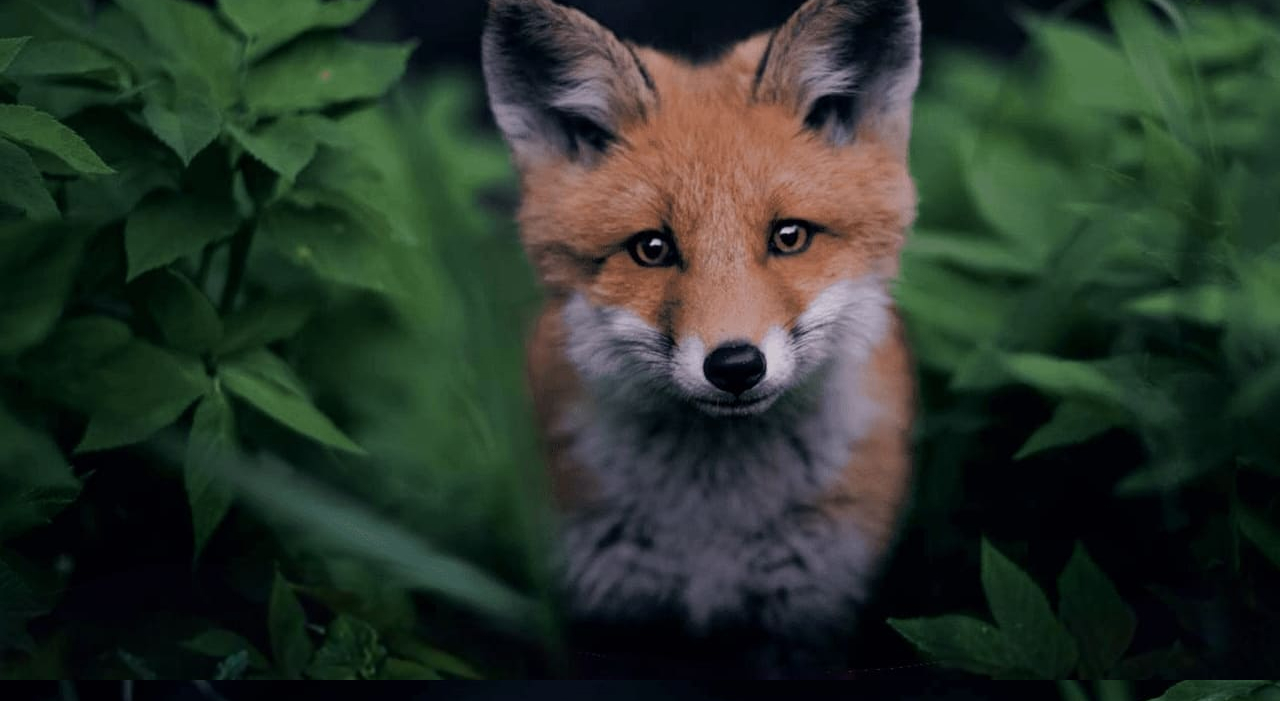
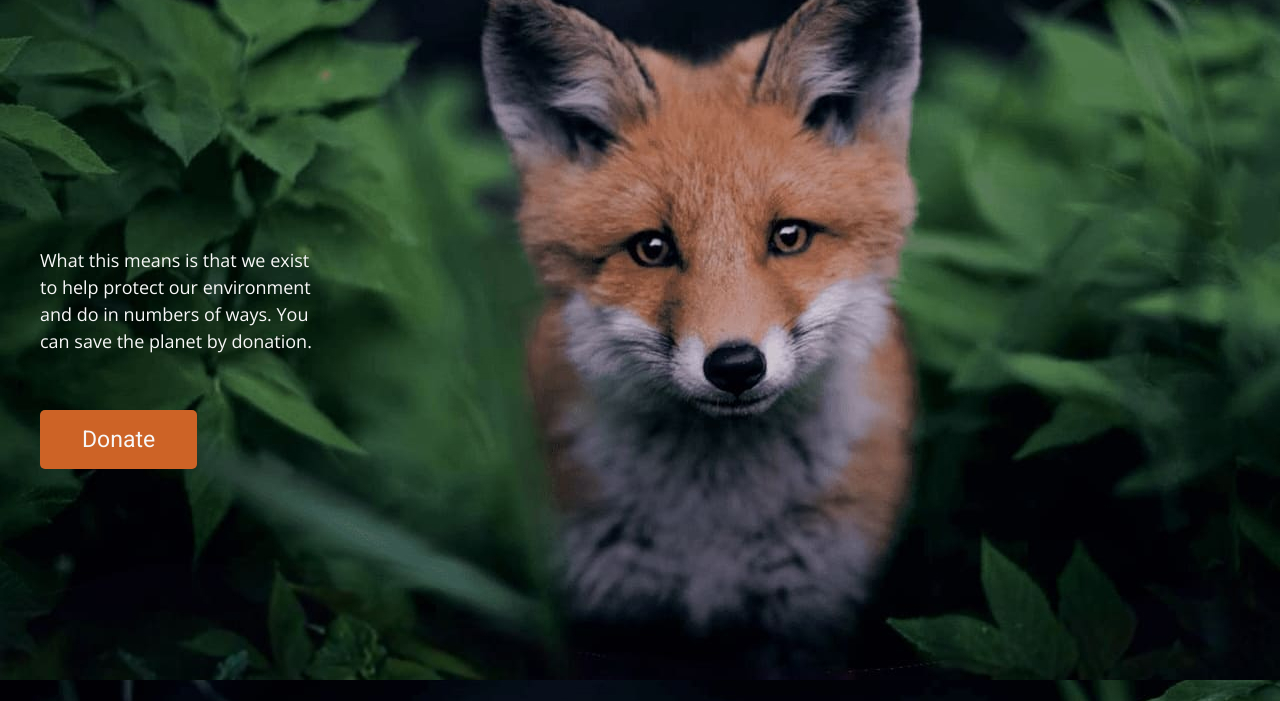
Before and after one commit to AlexKashpor/Wildlife, a website: page src/index.html in a window 1280 px wide. Shown: the part 99-800 px from the top of the page. Drawn offline with nearby package versions, Linux system fonts and the light colour scheme; files that its build step writes are made by us from their sources.

Commit message:
add latest articles

```diff
--- a/src/index.html
+++ b/src/index.html
@@ -14,6 +14,7 @@
 <body>
     <header class="header">
         <div class="container">
+            <nav>
             <a href="#" class="header__logo"><img src="img/Frame 1.png" alt="logo"></a>
             <ul class="header__list">
                 <li><a href="">Blog</a></li>
@@ -21,6 +22,13 @@
                 <li><a href=""><img src="img/Frame 2.svg" alt="lupa" width=""></a></li>
                 <li><button>Sign in</button></li>
             </ul>
+        </nav>
+            <article>
+                <p class="header__paragraph">What this means is that we exist to help protect our environment and do in
+                    numbers of
+                    ways. You can save the planet by donation.</p>
+                <button class="header__donate">Donate</button>
+            </article>
         </div>
     </header>
 
--- a/src/sass/main.scss
+++ b/src/sass/main.scss
@@ -7,6 +7,19 @@
 
 a {
     text-decoration: none;
+}
+
+.container {
+    width: 1200px;
+    margin: 0 auto;
+
+}
+
+nav {
+    display: flex;
+    flex-flow: row wrap;
+    justify-content: space-between;
+    margin-bottom: 250px;
 }
 
 .header {
@@ -42,7 +55,6 @@ a {
             border-radius: 4px;
             color: #F7F7F7;
             padding: 14px 23px;
-            font-family: Roboto;
             font-size: 23px;
             font-family: 'Roboto', sans-serif;
             font-weight: 400;
@@ -52,13 +64,34 @@ a {
 
         }
     }
+
+    .header__paragraph {
+        width: 275px;
+        font-family: 'Open Sans', sans-serif;
+        font-size: 18px;
+        font-style: normal;
+        font-weight: 400;
+        line-height: 27px;
+        letter-spacing: 0em;
+        color: #F7F7F7;
+        margin-bottom: 55px;
+
+    }
+
+    .header__donate {
+        padding: 16px 42px;
+        //styleName: regular-UI;
+        font-family: 'Roboto';
+        font-size: 23px;
+        font-style: normal;
+        font-weight: 400;
+        line-height: 27px;
+        letter-spacing: 0em;
+        text-align: center;
+        background-color: #CD6326;
+        border: none;
+        border-radius: 5px;
+        color: #F7F7F7;
+    }
 }
-
-
-.container {
-    width: 1200px;
-    margin: 0 auto;
-    display: flex;
-    flex-flow: row wrap;
-    justify-content: space-between;
-}
+//latest articles
```
